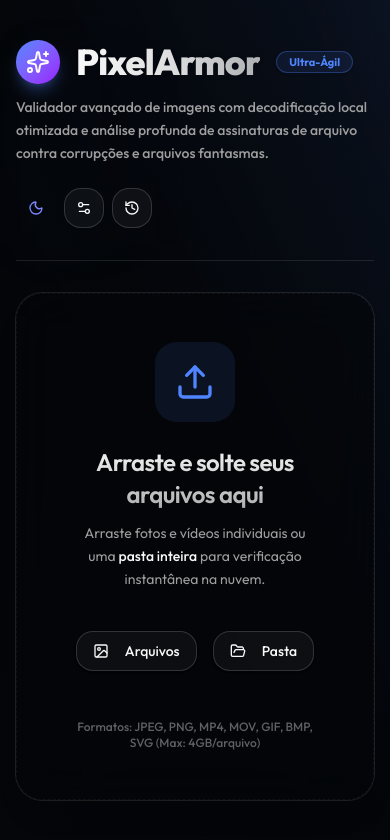
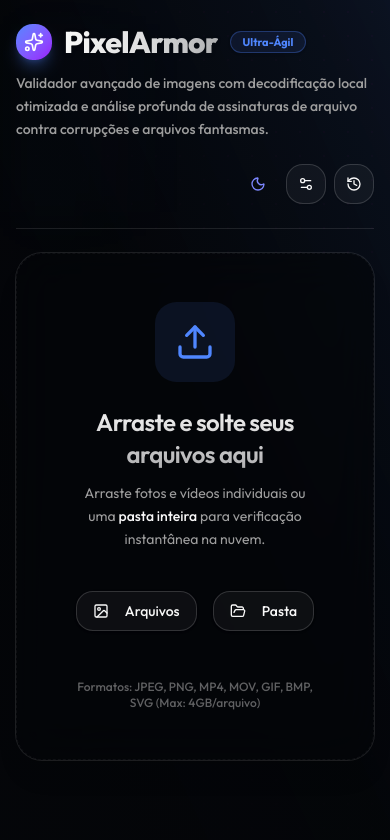
Before and after one commit to dnlortega/verificador-imagens, a Next.js app: page / in a window 390 px wide. Shown: the top 840 px of the page. Built offline with nearby package versions, Linux system fonts and the light colour scheme.

Commit message:
feat(mobile): otimiza layout para 100% responsivo e adiciona manifest.json para pwa

```diff
--- a/src/app/layout.tsx
+++ b/src/app/layout.tsx
@@ -17,7 +17,21 @@
 
 export const metadata: Metadata = {
   title: "PixelArmor PRO | O Verificador Definitivo",
-  description: "Plataforma avançada para detecção e proteção contra imagens corrompidas e arquivos ausentes.",
+  description: "Plataforma avançada para detecção e proteção contra imagens e vídeos corrompidos.",
+  manifest: "/manifest.json",
+  appleWebApp: {
+    capable: true,
+    statusBarStyle: "default",
+    title: "PixelArmor PRO",
+  },
+};
+
+export const viewport = {
+  themeColor: "#10b981",
+  width: "device-width",
+  initialScale: 1,
+  maximumScale: 1,
+  userScalable: false,
 };
 
 export default function RootLayout({
--- a/src/components/dashboard.tsx
+++ b/src/components/dashboard.tsx
@@ -395,16 +395,16 @@
   const realTimeCorruptedList = results.filter(r => r.status === 'corrupted');
 
   return (
-    <div className="space-y-8 max-w-6xl mx-auto px-4 py-10 relative z-10">
+    <div className="space-y-6 md:space-y-8 max-w-6xl mx-auto px-4 py-6 md:py-10 relative z-10">
       {/* Cabeçalho do App */}
-      <div className="flex flex-col md:flex-row justify-between items-start md:items-center gap-6 border-b border-white/10 pb-8 relative">
+      <div className="flex flex-col md:flex-row justify-between items-start md:items-center gap-6 border-b border-white/10 pb-6 md:pb-8 relative">
         <div className="absolute inset-0 bg-gradient-to-r from-primary/5 via-transparent to-transparent opacity-50 blur-xl -z-10"></div>
         <div>
-          <div className="flex items-center gap-4">
-            <div className="p-2.5 rounded-2xl bg-gradient-to-br from-primary to-purple-600 text-white shadow-lg shadow-primary/30">
-              <Sparkles className="h-6 w-6" />
+          <div className="flex flex-wrap items-center gap-3 md:gap-4">
+            <div className="p-2 md:p-2.5 rounded-xl md:rounded-2xl bg-gradient-to-br from-primary to-purple-600 text-white shadow-lg shadow-primary/30">
+              <Sparkles className="h-5 w-5 md:h-6 md:w-6" />
             </div>
-            <h1 className="text-4xl font-extrabold tracking-tight bg-gradient-to-r from-foreground via-foreground/90 to-foreground/70 bg-clip-text text-transparent drop-shadow-sm">
+            <h1 className="text-3xl md:text-4xl font-extrabold tracking-tight bg-gradient-to-r from-foreground via-foreground/90 to-foreground/70 bg-clip-text text-transparent drop-shadow-sm">
               PixelArmor
             </h1>
             <Badge variant="outline" className="rounded-full gap-1 border-primary/30 bg-primary/10 text-primary text-[11px] px-3 py-0.5 font-bold shadow-sm backdrop-blur-md">
@@ -416,7 +416,7 @@
           </p>
         </div>
 
-        <div className="flex items-center gap-2 shrink-0">
+        <div className="flex items-center gap-2 shrink-0 w-full md:w-auto justify-end">
           <ThemeToggle />
 
           <Button
@@ -594,7 +594,7 @@
                   <Cpu className="h-4.5 w-4.5 text-primary animate-spin" />
                   Analisando: <span className="text-primary truncate max-w-[320px] font-mono font-semibold">{currentFileChecking}</span>
                 </p>
-                <p className="text-xs text-muted-foreground">
+                <p className="text-xs text-muted-foreground mt-1">
                   Processando {processedCount} de {totalFiles} imagens...
                 </p>
               </div>
--- a/src/components/image-detail-modal.tsx
+++ b/src/components/image-detail-modal.tsx
@@ -100,12 +100,12 @@
 
   return (
     <Dialog open={isOpen} onOpenChange={(open) => !open && onClose()}>
-      <DialogContent className="max-w-3xl w-11/12 rounded-3xl overflow-hidden p-0 gap-0 bg-background/80 backdrop-blur-2xl border-0 shadow-2xl ring-1 ring-white/10">
+      <DialogContent className="max-w-3xl w-[95vw] md:w-11/12 rounded-3xl overflow-hidden p-0 gap-0 bg-background/80 backdrop-blur-2xl border-0 shadow-2xl ring-1 ring-white/10 max-h-[95vh] overflow-y-auto">
 
         {/* Glow de fundo */}
         <div className={`absolute -top-40 -right-40 w-96 h-96 rounded-full blur-[100px] opacity-20 pointer-events-none ${isHealthy ? 'bg-emerald-500' : 'bg-rose-500'}`} />
 
-        <div className="p-8 pb-6 border-b border-white/5 relative z-10">
+        <div className="p-5 md:p-8 pb-4 md:pb-6 border-b border-white/5 relative z-10 sticky top-0 bg-background/50 backdrop-blur-md">
           <DialogTitle className="flex items-start justify-between gap-4">
             <div className="space-y-1 overflow-hidden">
               <h2 className="text-xl md:text-2xl font-bold truncate pr-6 tracking-tight bg-clip-text text-transparent bg-gradient-to-br from-foreground to-foreground/70">
@@ -133,10 +133,10 @@
           </DialogTitle>
         </div>
 
-        <div className="grid gap-8 md:grid-cols-[1fr_350px] p-8 pt-6 relative z-10">
+        <div className="grid gap-6 md:gap-8 md:grid-cols-[1fr_350px] p-5 md:p-8 pt-5 md:pt-6 relative z-10">
 
           {/* Coluna 1: Preview do Arquivo */}
-          <div className="flex flex-col items-center justify-center rounded-2xl bg-black/40 shadow-inner border border-white/5 overflow-hidden aspect-square md:aspect-auto relative min-h-[300px] group">
+          <div className="flex flex-col items-center justify-center rounded-2xl bg-black/40 shadow-inner border border-white/5 overflow-hidden aspect-square md:aspect-auto relative min-h-[250px] md:min-h-[300px] group">
             {isHealthy && imageUrl ? (
               isVideo ? (
                 <video
```
Also changed, not shown: public/manifest.json (added).
